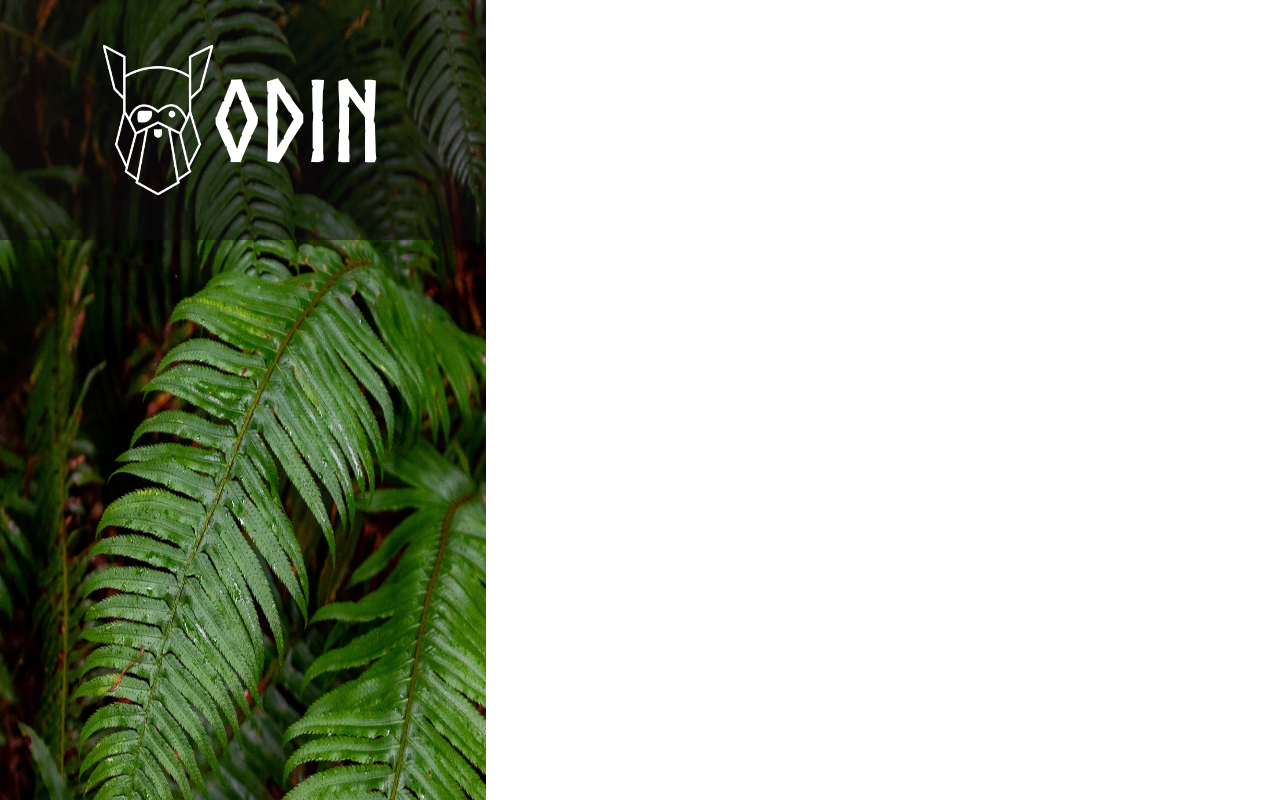
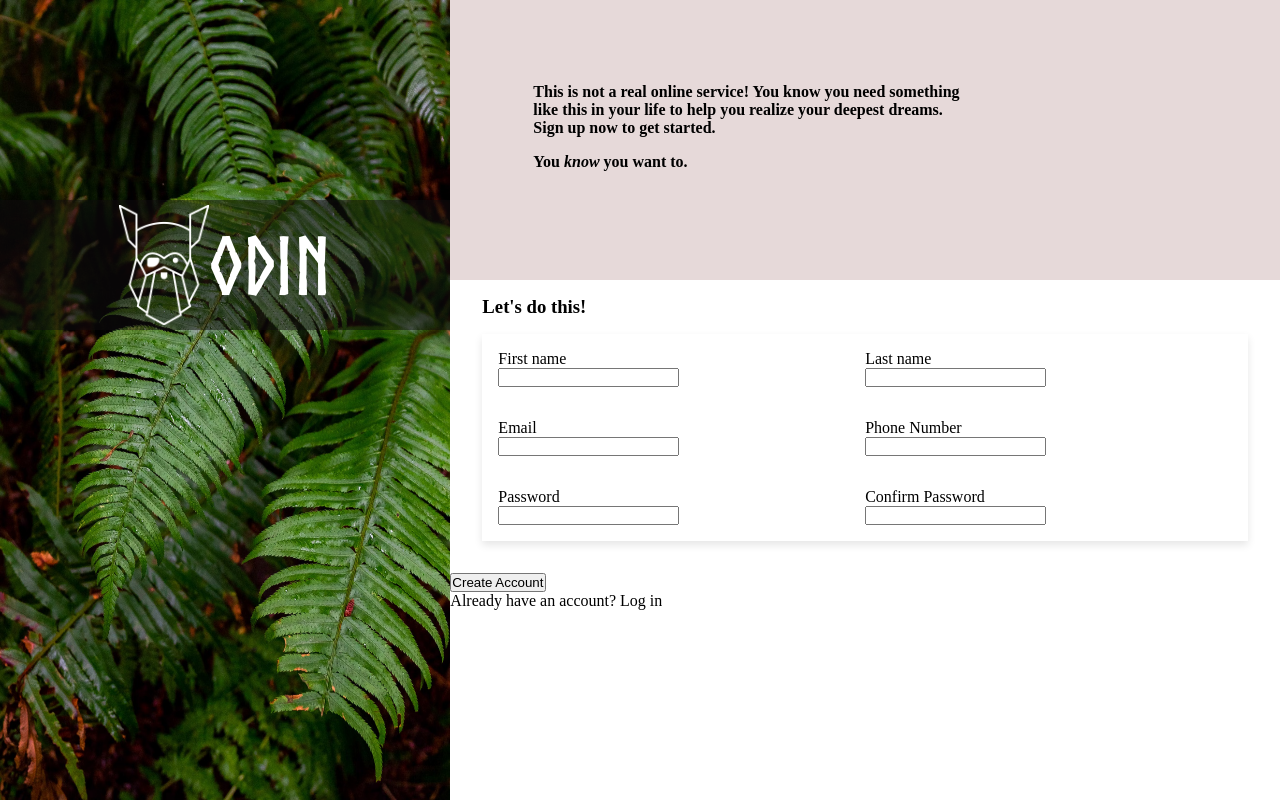
Before and after one commit to FTyumin/Sign-up-Form, a plain HTML site: page index.html in a window 1280 px wide. Shown: the top 800 px of the page. Drawn offline with Linux system fonts and the light colour scheme.

Commit message:
feat:some progress

```diff
--- a/index.html
+++ b/index.html
@@ -14,33 +14,66 @@
         </div>
 
     </div>
-<!--
+
     <main>
-        <p></p>
+        <div class="description">
+            <p >This is not a real online service! You know you need something<br> like this in
+            your life to help you realize your deepest dreams.<br>
+            Sign up now to get started.<br>
+
+            <p>You <i>know</i> you want to.</p>
+        </p>
+
+
+        </div>
+
+        <div class="form">
+            <h3>Let's do this!</h3>
 
             <form action="">
-            <label>First name</label>
-            <input type="text">
 
-            <label>Last name</label>
-            <input type="text">
+                <div class="left">
+                    <p>
+                        <label for="firstName">First name</label>
+                        <input id="firstName" name="firstName" type="text">
+                    </p>
 
-            <label>Email</label>
-            <input type="email">
+                    <p>
+                        <label for="email">Email</label>
+                        <input id="email" name="email" type="email">
+                    </p>
 
-            <label>Phone Number</label>
-            <input type="tel">
+                    <p>
+                        <label for="password">Password</label>
+                        <input id="password" name="password" type="password">
+                    </p>
+                </div>
 
-            <label>Password</label>
-            <input type="password">
+                <div class="right">
+                    <p>
+                        <label for="lastName">Last name</label>
+                        <input id="lastName" name="lastName" type="text">
+                    </p>
 
-            <label>Confirm Password</label>
-            <input type="password">
+                    <p>
+                        <label for="phoneNumber">Phone Number</label>
+                        <input id="phoneNumber" name="phoneNumber" type="tel">
+                    </p>
+
+                    <p>
+                        <label for="confirmPassword">Confirm Password</label>
+                        <input id="confirmPassword" name="confirmPassword" type="password">
+                    </p>
+                </div>
 
 
+            </form>
+        </div>
+        <div class="bottom">
             <button type="submit">Create Account</button>
             <p>Already have an account? Log in</p>
-        </form>
-    </main> -->
+        </div>
+
+    </main>
 </body>
 </html>
--- a/styles.css
+++ b/styles.css
@@ -13,25 +13,32 @@
     padding: 0;
 }
 
+body {
+    display: flex;
+}
+
 .logo {
+
     width:38%;
-    height: 150vh;
+    height: 100vh;
     background-image: url('img/photo-1585202900225-6d3ac20a6962.avif');
     background-size: 100% 100%;
 
     background-repeat: no-repeat;
-    display: flex;
-    align-items: flex-start;
-    justify-content: center;
+    /* display: flex;
+    align-items: center;
+    justify-content: space-evenly; */
+    padding-top:25vh;
+    padding-bottom: 20vh;
 }
 
 .logo img {
-    height: 150px;
-    width: 110px;
+    height: 120px;
+    width: 90px;
 }
 
 .text {
-    height: 20%;
+    height: 130px;
     width: 100%;
     background-color: rgba(16, 12, 14, 0.5);
 
@@ -43,6 +50,70 @@
 .text p {
     color:white;
     font-family:'norsebold';
-    font-size:7rem;
+    font-size:5rem;
+}
 
+main {
+    width: 70%;
 }
+
+.description {
+    background-color: rgb(230, 217, 217);
+    padding: 10%;
+    font-weight: 700;
+    height: 35%;
+    /* /* white-space: nowrap; */
+    /* white-space: nowrap;
+    overflow: hidden;
+    text-overflow: ellipsis; */
+}
+
+.description p+p {
+    margin-top: 1rem;
+}
+
+.form {
+    padding-left: 2rem;
+    padding-right: 2rem;
+    margin-top: 1rem;
+}
+
+form {
+    margin-top: 1rem;
+    display: flex;
+    /* padding-left: 2rem;
+    padding-right: 2rem; */
+    padding: 1rem;
+    box-shadow: 0 4px 8px rgba(0, 0, 0, 0.1);
+}
+
+form h3 {
+    display: block;
+}
+
+
+
+form p+p {
+    margin-top: 2rem;
+}
+
+.right {
+    width: 50%;
+    display: flex;
+    flex-direction: column;
+}
+
+.left{
+    width: 50%;
+    display: flex;
+    flex-direction: column;
+}
+
+label,input{
+    display:flex;
+    flex-direction:column;
+}
+
+.bottom {
+    margin-top: 2rem;
+}
```
Lines whose indentation alone changed are shown as unchanged.
